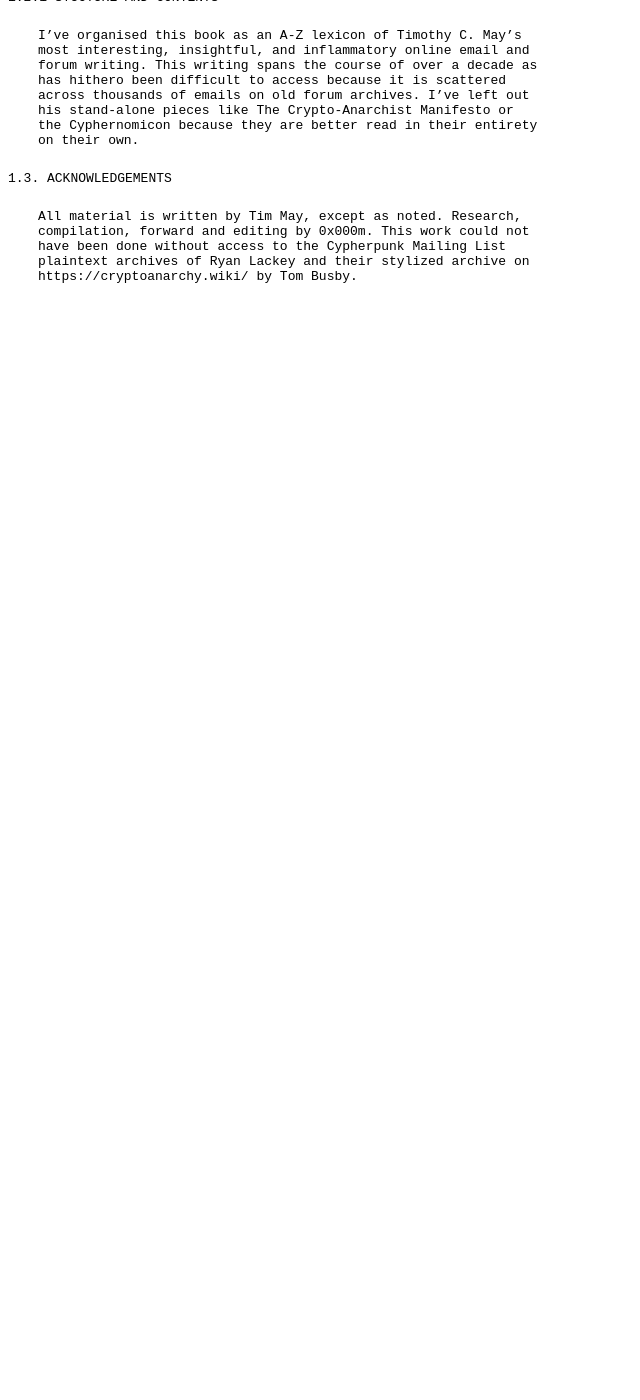
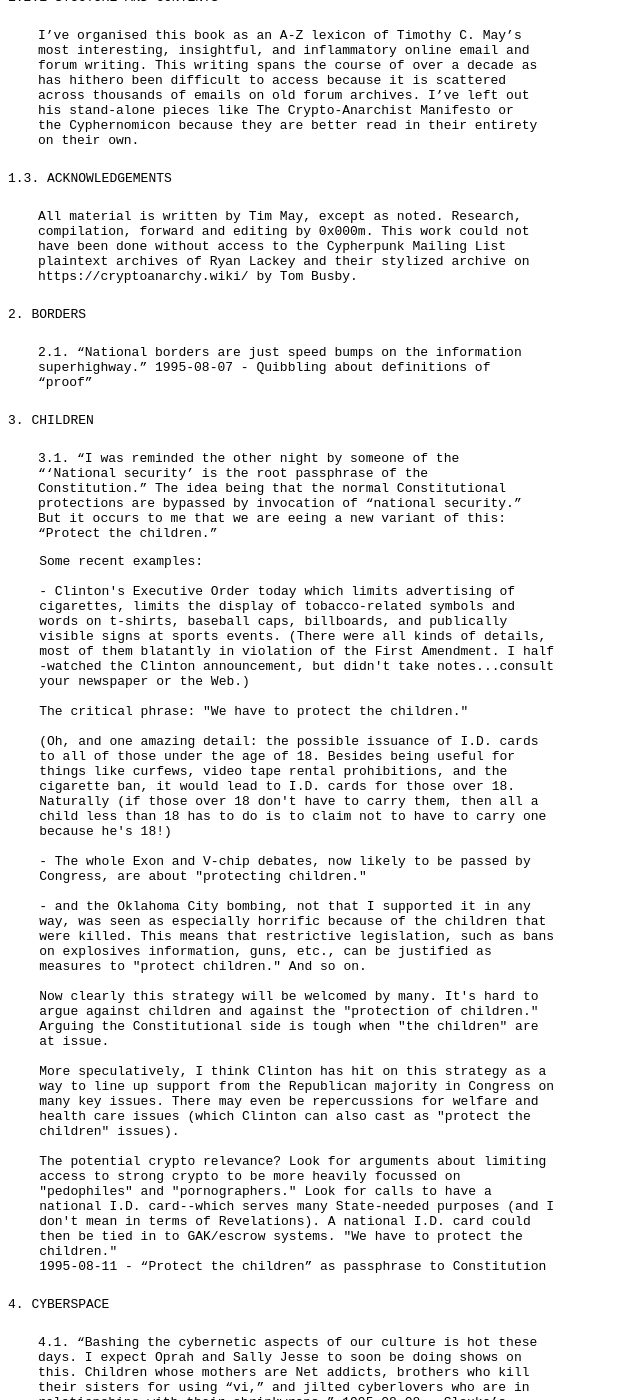
Before and after one commit to 0x000m/0x000m.github.io, a Jekyll site: the page built from testing.md, in a window 1280 px wide and 1400 px high, scrolled down 270 px. Shown: the whole window, without its empty margins (0-640 px from the left). Built offline with Jekyll 4.4.1, drawn with Linux system fonts in a browser that asks for light colours; before the commit the page ends 900 px from its top, so only the background shows below that; some of the changed text lies outside the part shown.

Commit message:
Update testing.md

```diff
--- a/testing.md
+++ b/testing.md
@@ -38,3 +38,95 @@
 have been done without access to the Cypherpunk Mailing List
 plaintext archives of Ryan Lackey and their stylized archive on
   https://cryptoanarchy.wiki/ by Tom Busby.
+
+
+### 2. Borders
+
+   2.1. "National borders are just speed bumps on the information
+         superhighway."
+         1995-08-07 - Quibbling about definitions of “proof"
+
+### 3. Children
+
+   3.1. "I was reminded the other night by someone of the "'National
+        security' is the root passphrase of the Constitution." The idea
+        being that the normal Constitutional protections are bypassed by
+        invocation of "national security." But it occurs to me that we are
+        eeing a new variant of this: "Protect the children."
+
+        Some recent examples:
+
+        - Clinton's Executive Order today which limits advertising of
+        cigarettes, limits the display of tobacco-related symbols and
+        words on t-shirts, baseball caps, billboards, and publically
+        visible signs at sports events. (There were all kinds of details,
+        most of them blatantly in violation of the First Amendment. I half
+        -watched the Clinton announcement, but didn't take notes...consult
+        your newspaper or the Web.)
+
+        The critical phrase: "We have to protect the children."
+
+        (Oh, and one amazing detail: the possible issuance of I.D. cards
+        to all of those under the age of 18. Besides being useful for
+        things like curfews, video tape rental prohibitions, and the
+        cigarette ban, it would lead to I.D. cards for those over 18.
+        Naturally (if those over 18 don't have to carry them, then all a
+        child less than 18 has to do is to claim not to have to carry one
+        because he's 18!)
+
+        - The whole Exon and V-chip debates, now likely to be passed by
+        Congress, are about "protecting children."
+
+        - and the Oklahoma City bombing, not that I supported it in any
+        way, was seen as especially horrific because of the children that
+        were killed. This means that restrictive legislation, such as bans
+        on explosives information, guns, etc., can be justified as
+        measures to "protect children." And so on.
+
+        Now clearly this strategy will be welcomed by many. It's hard to
+        argue against children and against the "protection of children."
+        Arguing the Constitutional side is tough when "the children" are
+        at issue.
+
+        More speculatively, I think Clinton has hit on this strategy as a
+        way to line up support from the Republican majority in Congress on
+        many key issues. There may even be repercussions for welfare and
+        health care issues (which Clinton can also cast as "protect the
+        children" issues).
+
+        The potential crypto relevance? Look for arguments about limiting
+        access to strong crypto to be more heavily focussed on
+        "pedophiles" and "pornographers." Look for calls to have a
+        national I.D. card--which serves many State-needed purposes (and I
+        don't mean in terms of Revelations). A national I.D. card could
+        then be tied in to GAK/escrow systems. "We have to protect the
+        children."
+        1995-08-11 - “Protect the children” as passphrase to Constitution
+
+### 4. Cyberspace
+
+   4.1. "Bashing the cybernetic aspects of our culture is hot these days.
+        I expect Oprah and Sally Jesse to soon be doing shows on this.
+        Children whose mothers are Net addicts, brothers who kill their
+        sisters for using "vi," and jilted cyberlovers who are in
+        relationships with their shrinkwraps."
+        1995-08-08 - Slouka’s “War of the Worlds” (trashing of computers)
+
+### 5. Cypherpunks
+
+   5.1. "There's a certain "control freak" attitude that creeps into this
+        list (and other lists, of course) at times, wherein people say
+        that their current interest is vastly more important than anything
+        else and that anyone who does not drop their frivolous other
+        interests and begin work immediately on the One True Project are
+        fools and knaves, and are probably secretly working for the NSA!
+        (:-}). People should write about what interests them. Those who
+        wish to program, should program. Those who wish to explore number
+        theory, should explore number theory. And so on. Attempting to
+        control what gets posted on this list is pointless. If you don't
+        like a particular topic, or an author, use filters and kill files
+        ...Insulting people as "ciphergroupies" because they are not
+        working on one's current interest seems needlessly
+        counterproductive. Just my views. If you don't like 'em, ignore
+        them or filter them. That's the Cypherpunk way of doing things."
+        1995-08-10 - Conspiracies and “Ciphergroupies”
```
